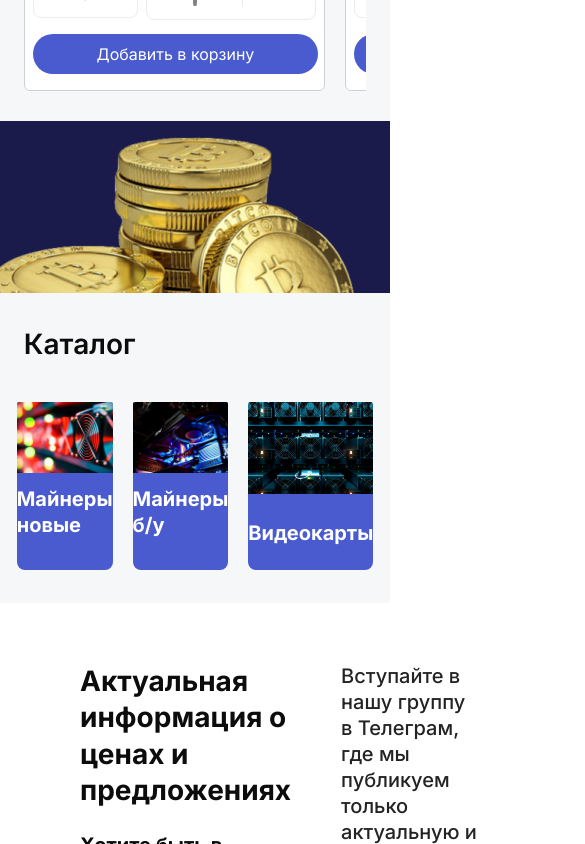
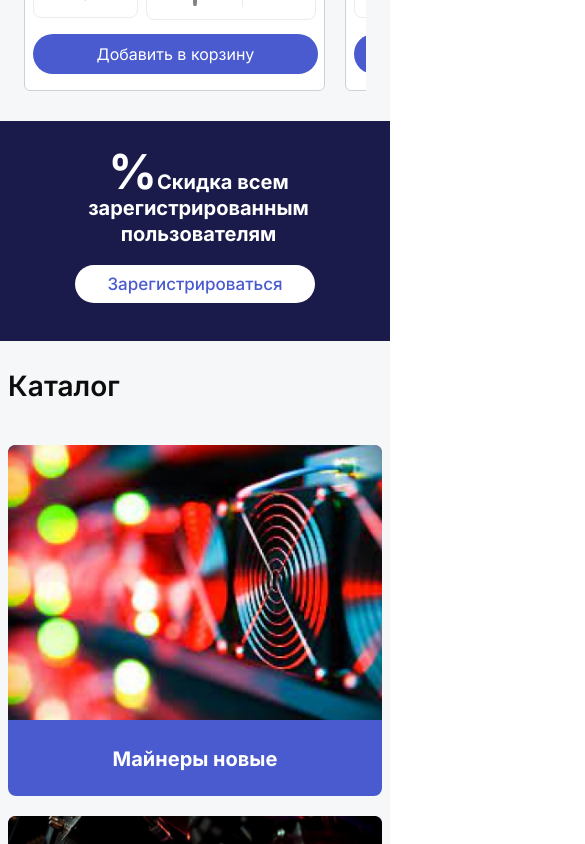
Before and after one commit to GBaykov/kriptohata, a React (Create React App) app: page / in a window 390 px wide. Shown: the part 1240-2084 px from the top of the page, 585 px wide, since content can reach past the window. Built offline with nearby package versions, Linux system fonts and the light colour scheme.

Commit message:
feat: add some adaptive to main block

```diff
--- a/src/components/pages/homePage/homepage.css
+++ b/src/components/pages/homePage/homepage.css
@@ -56,6 +56,32 @@
   font-weight: 700;
   font-size: 48px;
 }
+@media (max-width: 1010px) {
+  .page__discount {
+    text-align: center;
+  }
+  .discount__wrapper {
+    padding: 20px 10px;
+  }
+  .discount-coins {
+    display: none;
+  }
+}
+@media (max-width: 675px) {
+  .page__discount {
+    padding: 0;
+  }
+  .discount__content {
+    font-weight: 700;
+    font-size: 20px;
+    display: flex;
+    flex-direction: column;
+    align-items: center;
+    justify-content: space-evenly;
+    min-height: 180px;
+    margin: 0 auto;
+  }
+}
 
 /* /////////////////////////// BLOCK CATALOG*/
 
@@ -96,6 +122,14 @@
   justify-content: center;
   flex-direction: row;
   gap: 20px;
+}
+@media (max-width: 850px) {
+  .page__catalog {
+    padding: calc(100 / 1440 * 100%) calc(30 / 1440 * 100%);
+  }
+  .catalog__cards {
+    flex-wrap: wrap;
+  }
 }
 
 .catalog__cards-card {
@@ -273,6 +307,17 @@ text-align: right; */
   flex-direction: row;
   gap: 20px;
 }
+@media (max-width: 1100px) {
+  .blog__content-body {
+    /* flex-direction: column; */
+    flex-wrap: wrap;
+  }
+}
+@media (max-width: 710px) {
+  .blog__content-body {
+    /* flex-direction: column; */
+  }
+}
 .blog__content-news {
   max-width: 301px;
   border: 1px solid #f6f8fb;
```
